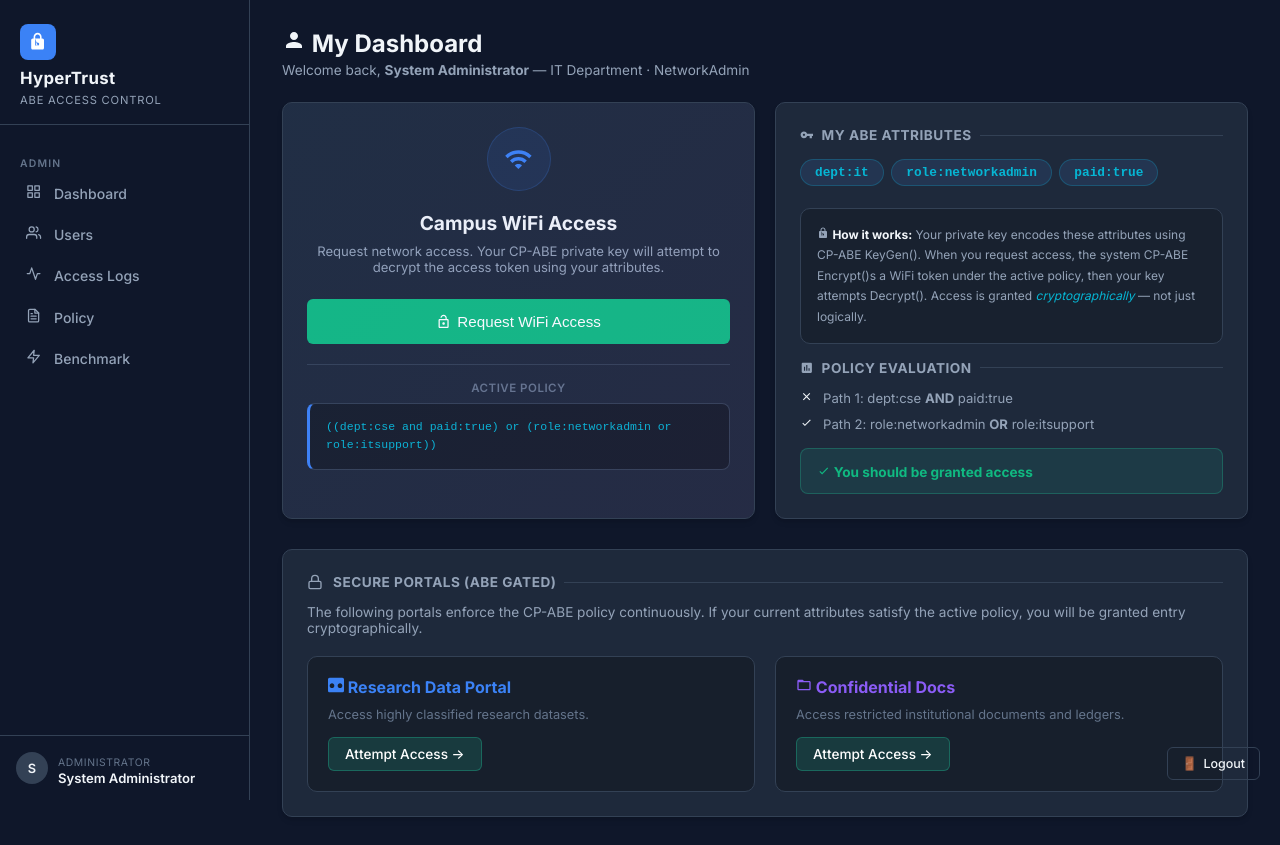
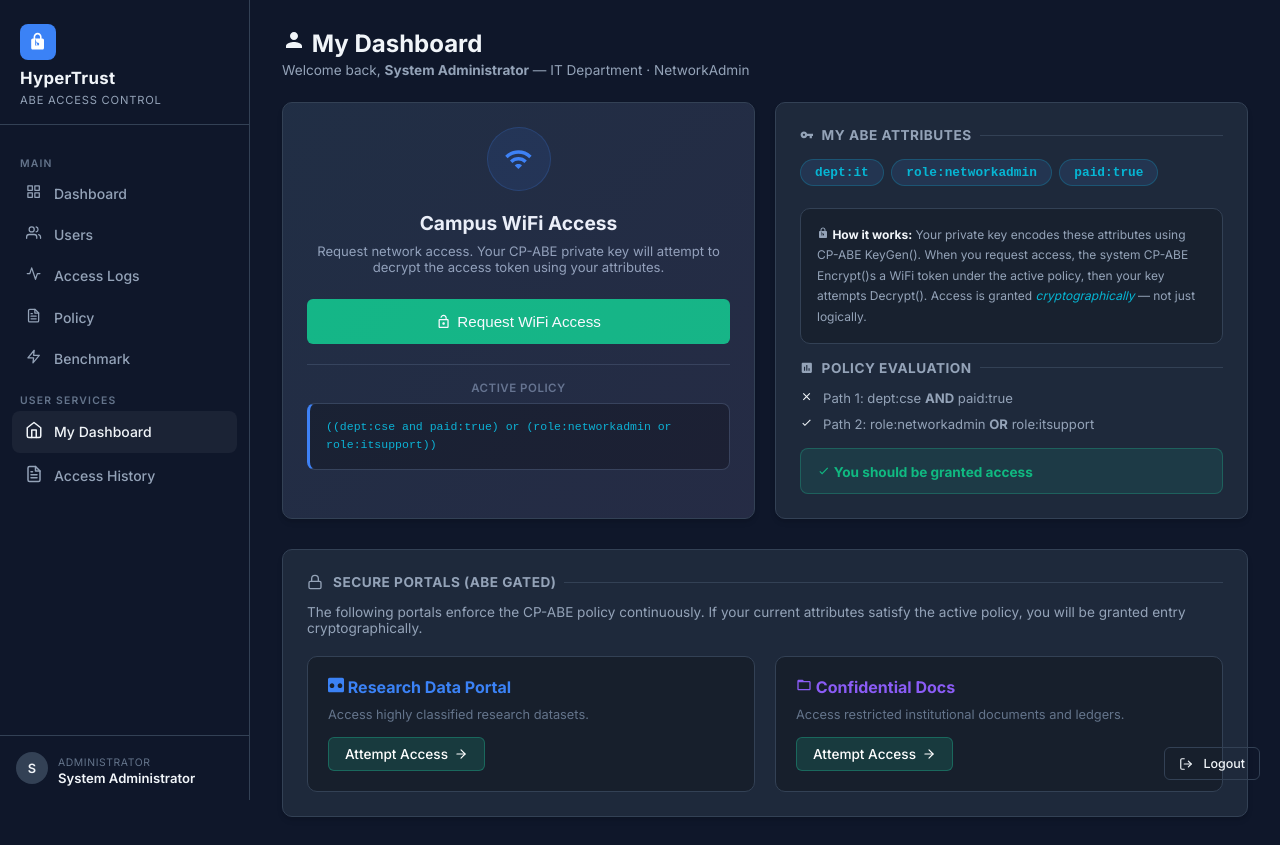
Before and after one commit to Hackexdecodebreaker/HyperTrust, a Flask app: page /user/dashboard in a window 1280 px wide. Run offline with Flask 3, Linux system fonts and the light colour scheme; a user stored in the database is signed in; data comes from the database, SQL or seed files in the repository.

Commit message:
Fixed 403

```diff
--- a/routes/admin.py
+++ b/routes/admin.py
@@ -20,6 +20,9 @@ admin_bp = Blueprint("admin", __name__, url_prefix="/admin")
 def admin_required(f):
     @wraps(f)
     def decorated(*args, **kwargs):
+        if "user_id" not in session:
+            flash("Session expired or invalid. Please log in again.", "warning")
+            return redirect(url_for("auth.login"))
         if not session.get("is_admin"):
             return render_template("errors/403.html"), 403
         return f(*args, **kwargs)
--- a/templates/base.html
+++ b/templates/base.html
@@ -51,8 +51,8 @@
     </div>
 
     <nav class="sidebar-nav">
+      <div class="nav-section-label">Main</div>
       {% if session.get('is_admin') %}
-      <div class="nav-section-label">Admin</div>
       <a href="{{ url_for('admin.dashboard') }}" id="nav-admin-home">
         <span class="nav-icon"><svg viewBox="0 0 24 24" width="1em" height="1em" fill="none" stroke="currentColor"
             stroke-width="2" stroke-linecap="round" stroke-linejoin="round">
@@ -93,24 +93,26 @@
             <polygon points="13 2 3 14 12 14 11 22 21 10 12 10 13 2"></polygon>
           </svg></span><span>Benchmark</span>
       </a>
-      {% else %}
-      <div class="nav-section-label">Network</div>
+      {% endif %}
+
+      <div class="nav-section-label">User Services</div>
       <a href="{{ url_for('user.dashboard') }}" id="nav-user-home">
-        <span class="nav-icon"><svg viewBox="0 0 24 24" width="1em" height="1em" fill="none" stroke="currentColor"
+        <span class="nav-icon"><svg viewBox="0 0 24 24" width="18" height="18" fill="none" stroke="currentColor"
             stroke-width="2" stroke-linecap="round" stroke-linejoin="round">
-            <rect x="3" y="3" width="7" height="7"></rect>
-            <rect x="14" y="3" width="7" height="7"></rect>
-            <rect x="14" y="14" width="7" height="7"></rect>
-            <rect x="3" y="14" width="7" height="7"></rect>
-          </svg></span><span>Dashboard</span>
+            <path d="M3 9l9-7 9 7v11a2 2 0 0 1-2 2H5a2 2 0 0 1-2-2z"></path>
+            <polyline points="9 22 9 12 15 12 15 22"></polyline>
+          </svg></span><span>My Dashboard</span>
       </a>
       <a href="{{ url_for('user.logs') }}" id="nav-user-logs">
-        <span class="nav-icon"><svg viewBox="0 0 24 24" width="1em" height="1em" fill="none" stroke="currentColor"
+        <span class="nav-icon"><svg viewBox="0 0 24 24" width="18" height="18" fill="none" stroke="currentColor"
             stroke-width="2" stroke-linecap="round" stroke-linejoin="round">
-            <polyline points="22 12 18 12 15 21 9 3 6 12 2 12"></polyline>
-          </svg></span><span>My Access Logs</span>
+            <path d="M14 2H6a2 2 0 0 0-2 2v16a2 2 0 0 0 2 2h12a2 2 0 0 0 2-2V8z"></path>
+            <polyline points="14 2 14 8 20 8"></polyline>
+            <line x1="16" y1="13" x2="8" y2="13"></line>
+            <line x1="16" y1="17" x2="8" y2="17"></line>
+            <polyline points="10 9 9 9 8 9"></polyline>
+          </svg></span><span>Access History</span>
       </a>
-      {% endif %}
     </nav>
 
     <div class="sidebar-user">
@@ -134,7 +136,13 @@
   {% if session.get('user_id') %}
   <div style="position:fixed;bottom:20px;right:20px;z-index:999">
     <a href="{{ url_for('auth.logout') }}" class="btn-outline-ht" style="padding:8px 14px;font-size:0.78rem;">
-      🚪 <span>Logout</span>
+      <svg viewBox="0 0 24 24" width="14" height="14" fill="none" stroke="currentColor" stroke-width="2"
+        stroke-linecap="round" stroke-linejoin="round"
+        style="display:inline-block;vertical-align:-2px;margin-right:4px;">
+        <path d="M9 21H5a2 2 0 0 1-2-2V5a2 2 0 0 1 2-2h4"></path>
+        <polyline points="16 17 21 12 16 7"></polyline>
+        <line x1="21" y1="12" x2="9" y2="12"></line>
+      </svg> <span>Logout</span>
     </a>
   </div>
   {% endif %}
--- a/templates/user/dashboard.html
+++ b/templates/user/dashboard.html
@@ -186,8 +186,13 @@
                 <p style="font-size: 0.8rem; color: var(--text-muted); margin-bottom: 15px;">Access highly classified
                     research datasets.</p>
                 <a href="{{ url_for('user.secure_portal', portal_name='research_data') }}" class="btn-success-ht"
-                    style="display: inline-block; padding: 8px 16px; font-size: 0.85rem; background: rgba(34,211,165,0.15); border: 1px solid rgba(34,211,165,0.3);">Attempt
-                    Access &rarr;</a>
+                    style="display: inline-flex; align-items: center; gap: 6px; padding: 8px 16px; font-size: 0.85rem; background: rgba(34,211,165,0.15); border: 1px solid rgba(34,211,165,0.3);">
+                    Attempt Access <svg viewBox="0 0 24 24" width="14" height="14" fill="none" stroke="currentColor"
+                        stroke-width="2" stroke-linecap="round" stroke-linejoin="round">
+                        <line x1="5" y1="12" x2="19" y2="12"></line>
+                        <polyline points="12 5 19 12 12 19"></polyline>
+                    </svg>
+                </a>
             </div>
 
             <!-- Portal 2 -->
@@ -201,8 +206,13 @@
                 <p style="font-size: 0.8rem; color: var(--text-muted); margin-bottom: 15px;">Access restricted
                     institutional documents and ledgers.</p>
                 <a href="{{ url_for('user.secure_portal', portal_name='confidential_docs') }}" class="btn-success-ht"
-                    style="display: inline-block; padding: 8px 16px; font-size: 0.85rem; background: rgba(34,211,165,0.15); border: 1px solid rgba(34,211,165,0.3);">Attempt
-                    Access &rarr;</a>
+                    style="display: inline-flex; align-items: center; gap: 6px; padding: 8px 16px; font-size: 0.85rem; background: rgba(34,211,165,0.15); border: 1px solid rgba(34,211,165,0.3);">
+                    Attempt Access <svg viewBox="0 0 24 24" width="14" height="14" fill="none" stroke="currentColor"
+                        stroke-width="2" stroke-linecap="round" stroke-linejoin="round">
+                        <line x1="5" y1="12" x2="19" y2="12"></line>
+                        <polyline points="12 5 19 12 12 19"></polyline>
+                    </svg>
+                </a>
             </div>
         </div>
     </div>
@@ -217,7 +227,12 @@
                     d="M19 3h-4.18C14.4 1.84 13.3 1 12 1c-1.3 0-2.4.84-2.82 2H5c-1.1 0-2 .9-2 2v14c0 1.1.9 2 2 2h14c1.1 0 2-.9 2-2V5c0-1.1-.9-2-2-2zm-7 0c.55 0 1 .45 1 1s-.45 1-1 1-1-.45-1-1 .45-1 1-1zm2 14H7v-2h7v2zm3-4H7v-2h10v2zm0-4H7V7h10v2z" />
             </svg> Recent Access History</span>
         <a href="{{ url_for('user.logs') }}"
-            style="font-size:0.75rem;color:var(--accent-blue);text-decoration:none;">View all →</a>
+            style="font-size:0.75rem;color:var(--accent-blue);text-decoration:none; display: inline-flex; align-items: center; gap: 4px;">View
+            all <svg viewBox="0 0 24 24" width="12" height="12" fill="none" stroke="currentColor" stroke-width="2"
+                stroke-linecap="round" stroke-linejoin="round">
+                <line x1="5" y1="12" x2="19" y2="12"></line>
+                <polyline points="12 5 19 12 12 19"></polyline>
+            </svg></a>
     </div>
     <div style="overflow-x:auto;">
         <table class="ht-table">
```
Also changed, not shown: templates/user/logs.html (+14 -2 lines).
